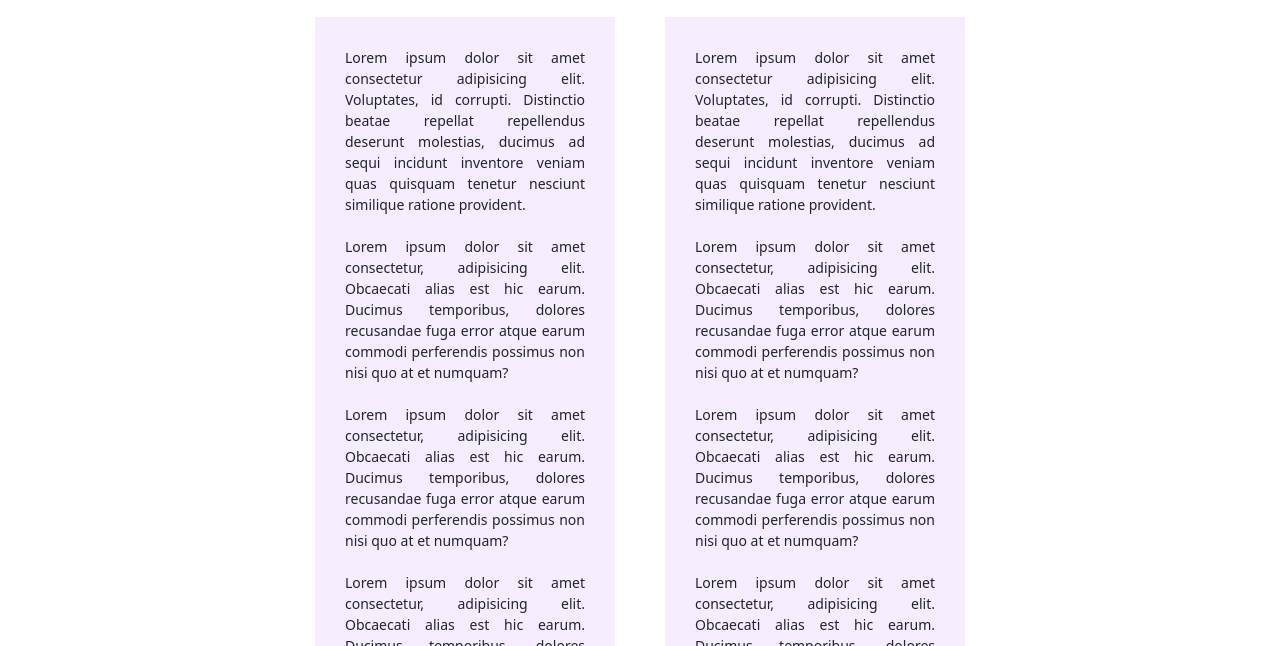
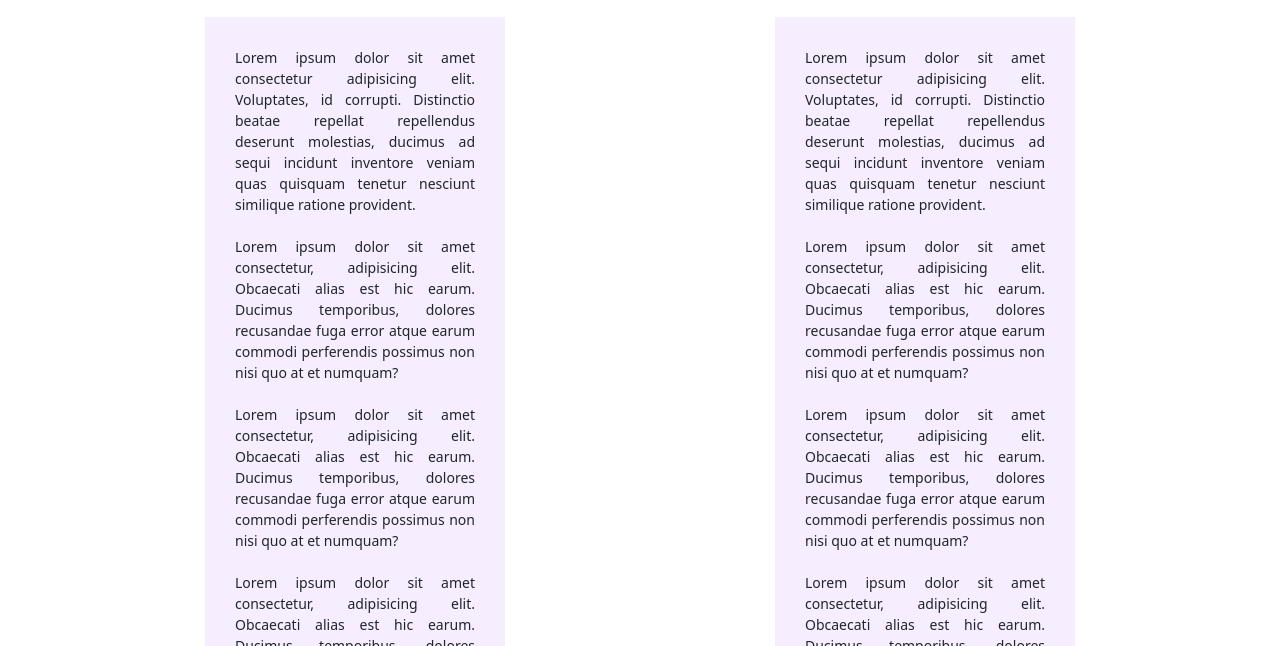
Before and after one commit to Natsumychan/prototype-portfolio, a plain HTML site: page about.html in a window 1280 px wide. Shown: the part 154-800 px from the top of the page. Drawn offline with nearby package versions, Linux system fonts and the light colour scheme.

Commit message:
update paragraph

```diff
--- a/about.html
+++ b/about.html
@@ -59,8 +59,7 @@
 				display:grid;
 				margin: 0 auto;
 				margin-top: 20px;
-				width: 700px;
-				overflow-x: hidden;
+				width: 100%;
 			}
 
 			p {
```
